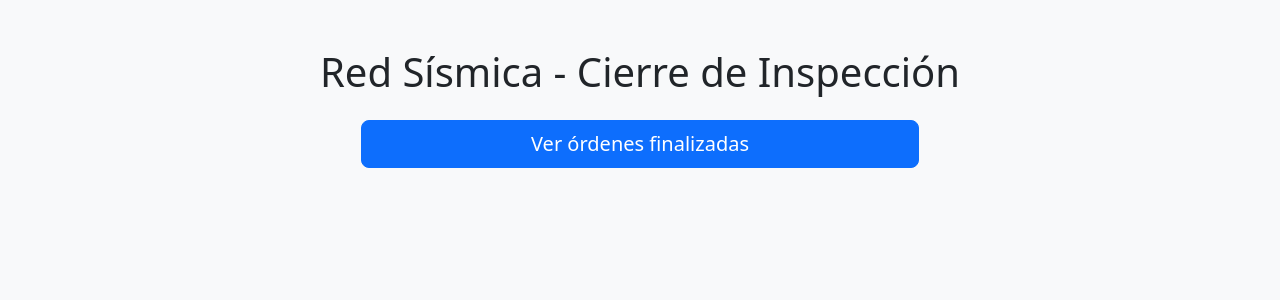
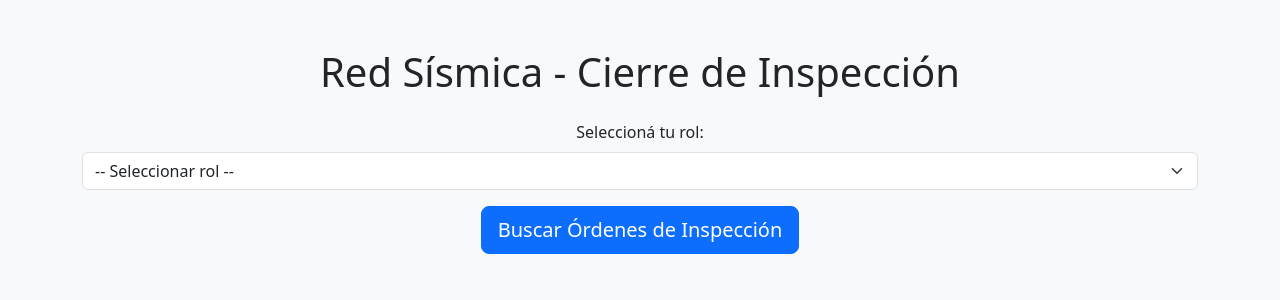
Before and after one commit to Rutsini/proyecto_DSI, a Flask app: page / in a window 1280 px wide. Shown: the top 300 px of the page. Run offline with Flask 3, Linux system fonts and the light colour scheme.

Commit message:
modificaciones

```diff
--- a/proyecto_cierre_inspeccion/app.py
+++ b/proyecto_cierre_inspeccion/app.py
@@ -2,14 +2,14 @@ import webbrowser
 import threading
 import os
 
-from flask import Flask, render_template, request, redirect, url_for, flash
-from sistema import SistemaInspeccion
+from flask import Flask, render_template, request, redirect, url_for, flash, session
+from gestor_inspeccion import GestorInspeccion
 
 app = Flask(__name__)
 app.secret_key = 'clave_secreta'  # necesaria para mostrar mensajes flash
 
 # Instancia del sistema
-sistema = SistemaInspeccion(
+sistema = GestorInspeccion(
     "data/ordenes.json",
     "data/sismografos.json",
     "data/empleados.json"
@@ -19,14 +19,26 @@ sistema = SistemaInspeccion(
 def index():
     return render_template('index.html')
 
-@app.route('/ordenes')
+
+@app.route('/ordenes', methods=['GET', 'POST'])
 def ver_ordenes():
-    ordenes = sistema.get_ordenes_finalizadas()
+    if request.method == 'POST':
+        session['rol'] = request.form['rol']
+        return redirect(url_for('ver_ordenes'))
+
+    rol = session.get('rol', None)
+    if rol is None:
+        flash('Por favor seleccioná un rol primero.', 'warning')
+        return redirect(url_for('index'))
+
+    ordenes = sistema.get_ordenes_por_rol(rol)
     ordenes.sort(key=lambda o: o.fechaHoraFinalizacion)
-    return render_template('ordenes.html', ordenes=ordenes)
+    return render_template('ordenes.html', ordenes=ordenes, rol=rol)
+
 
 @app.route('/orden/<int:orden_id>', methods=['GET', 'POST'])
 def cerrar_orden(orden_id):
+    rol = session.get('rol', 'No definido')
     orden = sistema.get_orden_por_id(orden_id)
     sismografo = sistema.get_sismografo(orden.sismografoAsignado)
 
@@ -48,8 +60,7 @@ def cerrar_orden(orden_id):
 
     # Este bloque se ejecuta para método GET o si hubo error en POST
     motivos_tipo = sistema.get_motivos_fuera_servicio()
-    return render_template('cerrar_orden.html', orden=orden, motivos_tipo=motivos_tipo)
-
+    return render_template('cerrar_orden.html', orden=orden, motivos_tipo=motivos_tipo, rol=rol)
 
 
 if __name__ == '__main__':
--- a/proyecto_cierre_inspeccion/data/ordenes.json
+++ b/proyecto_cierre_inspeccion/data/ordenes.json
@@ -51,10 +51,10 @@
     "id": 1005,
     "fechaHoraGeneracion": "2025-05-15T09:45:00",
     "fechaHoraFinalizacion": "2025-05-11T19:00:00",
-    "fechaHoraCierre": null,
-    "estado": "realizada",
-    "observacionCierre": null,
-    "esCerrada": false,
+    "fechaHoraCierre": "2025-06-30T17:14:22.901779",
+    "estado": "cerrada",
+    "observacionCierre": "dsds",
+    "esCerrada": true,
     "sismografoAsignado": "SISMO-001",
     "responsableInspeccion": "ri@redsismica.gob",
     "nombreEstacion": "Estaci\u00f3n Central Norte"
@@ -171,10 +171,10 @@
     "id": 1015,
     "fechaHoraGeneracion": "2025-05-25T10:30:00",
     "fechaHoraFinalizacion": "2025-05-25T20:00:00",
-    "fechaHoraCierre": "2025-05-22T23:15:12.868541",
-    "estado": "cerrada",
-    "observacionCierre": "mala medicion",
-    "esCerrada": true,
+    "fechaHoraCierre": null,
+    "estado": "realizada",
+    "observacionCierre": null,
+    "esCerrada": false,
     "sismografoAsignado": "SISMO-015",
     "responsableInspeccion": "ri@redsismica.gob",
     "nombreEstacion": "Estaci\u00f3n Central Norte"
--- a/proyecto_cierre_inspeccion/data/sismografos.json
+++ b/proyecto_cierre_inspeccion/data/sismografos.json
@@ -1,9 +1,14 @@
 [
   {
     "nroSerie": "SISMO-001",
-    "estadoActual": "activo",
-    "motivosFueraServicio": [],
-    "fechaHoraFueraServicio": null
+    "estadoActual": "fuera de servicio",
+    "motivosFueraServicio": [
+      {
+        "comentario": "sdsd",
+        "motivoTipo": "Falla el\u00e9ctrica"
+      }
+    ],
+    "fechaHoraFueraServicio": "2025-06-30T17:14:22.901790"
   },
   {
     "nroSerie": "SISMO-002",
@@ -85,13 +90,8 @@
   },
   {
     "nroSerie": "SISMO-015",
-    "estadoActual": "fuera de servicio",
-    "motivosFueraServicio": [
-      {
-        "comentario": "al repararlo se rompio",
-        "motivoTipo": "Desgaste mec\u00e1nico"
-      }
-    ],
-    "fechaHoraFueraServicio": "2025-05-22T23:15:12.868541"
+    "estadoActual": "activo",
+    "motivosFueraServicio": [],
+    "fechaHoraFueraServicio": null
   }
 ]
--- a/proyecto_cierre_inspeccion/templates/index.html
+++ b/proyecto_cierre_inspeccion/templates/index.html
@@ -1,3 +1,4 @@
+
 <!DOCTYPE html>
 <html lang="es">
 <head>
@@ -10,11 +11,17 @@
     <div class="container mt-5 text-center">
         <h1 class="mb-4">Red Sísmica - Cierre de Inspección</h1>
 
-        <div class="d-grid gap-3 col-6 mx-auto">
-            <a href="{{ url_for('ver_ordenes') }}" class="btn btn-primary btn-lg">
-                Ver órdenes finalizadas
-            </a>
-        </div>
+        <form method="post" action="/ordenes">
+            <div class="mb-3">
+                <label for="rol" class="form-label">Seleccioná tu rol:</label>
+                <select name="rol" id="rol" class="form-select" required>
+                    <option value="">-- Seleccionar rol --</option>
+                    <option value="Inspector">Inspector</option>
+                    <option value="Coordinador">Coordinador</option>
+                </select>
+            </div>
+            <button type="submit" class="btn btn-primary btn-lg">Buscar Órdenes de Inspección</button>
+        </form>
     </div>
 
 </body>
```
Also changed, not shown: proyecto_cierre_inspeccion/gestor_inspeccion.py (renamed from proyecto_cierre_inspeccion/sistema.py, +9 -1 lines), proyecto_cierre_inspeccion/templates/cerrar_orden.html (+7 -0 lines), proyecto_cierre_inspeccion/templates/ordenes.html (+7 -0 lines).
